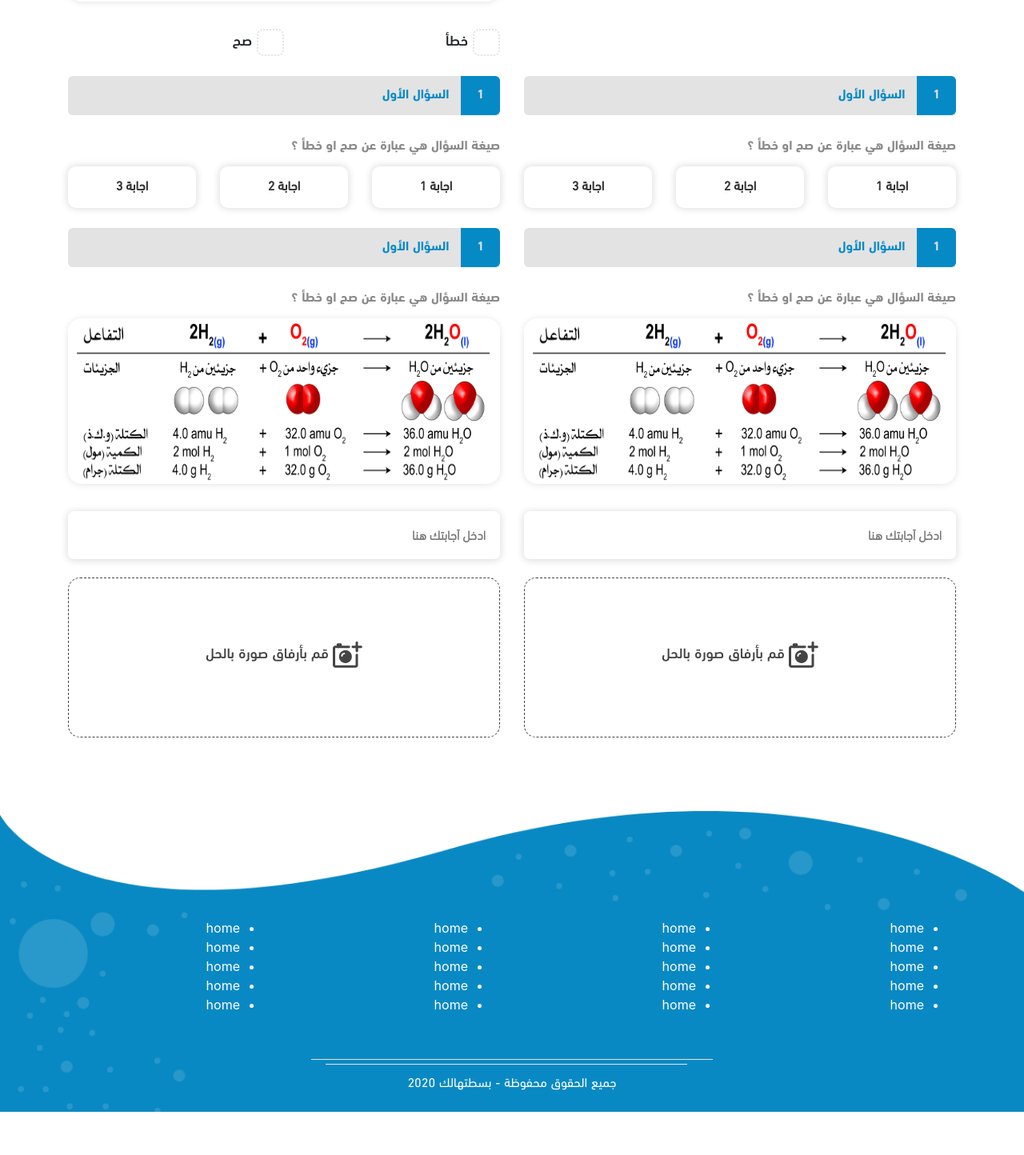
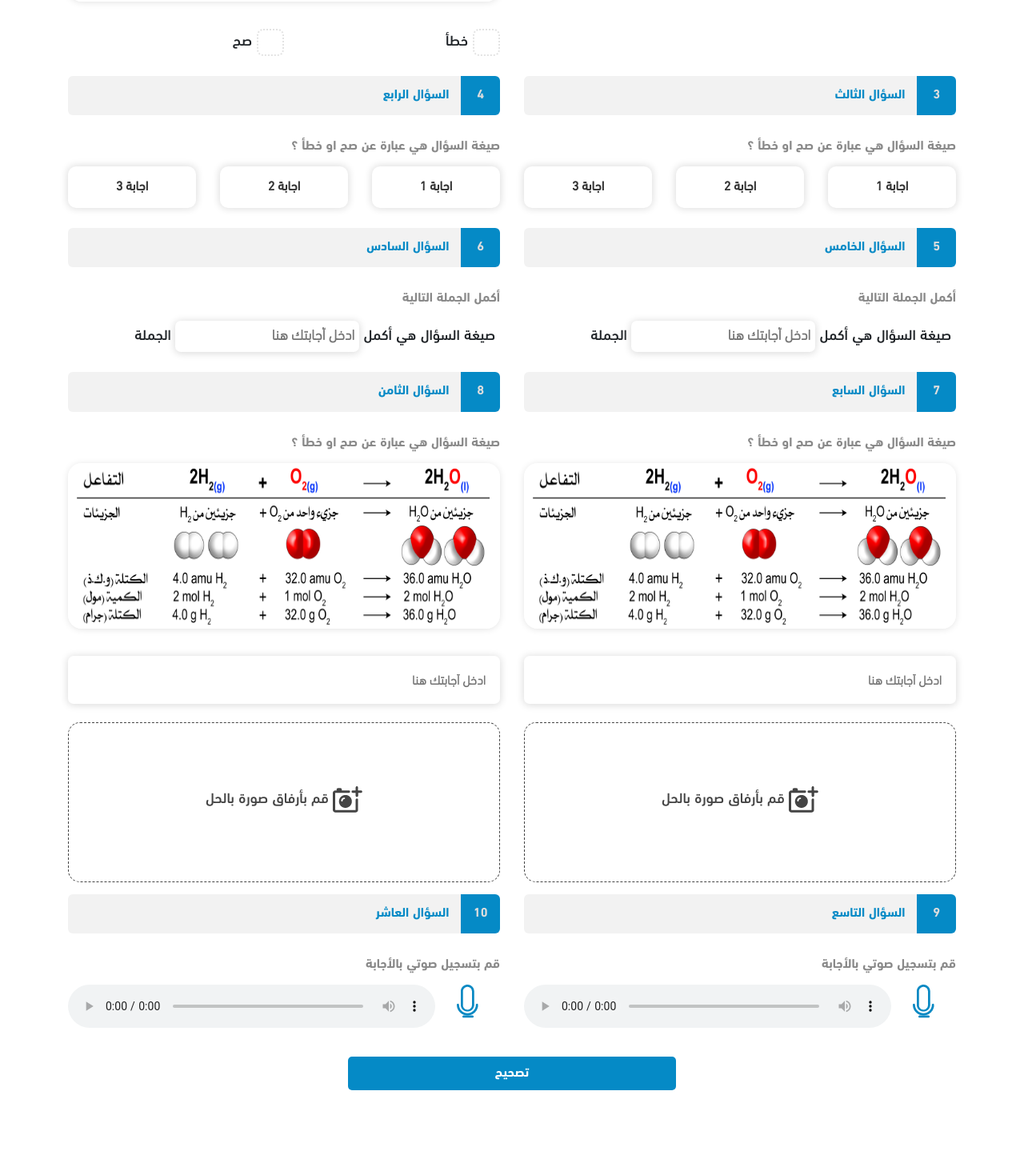
Before and after one commit to zeyadmoamen1210/redesign-bassthalk-homepage, a Nuxt app: page /general-exam-test in a window 1280 px wide. Shown: the part 626-2070 px from the top of the page at 80% size. Before the commit the page ends 2016 px from the top, so only its background shows below. Built offline with nearby package versions, Linux system fonts and the light colour scheme.

Commit message:
General tests page

```diff
--- a/pages/general-exam-test.vue
+++ b/pages/general-exam-test.vue
@@ -37,7 +37,8 @@
         </div>
 
 
-        <div class="general-exam-content">
+        <form action="" >
+          <div class="general-exam-content">
           <div class="row">
             <div class="col-md-6" style="min-height: 320px;">
               <div class="exam-cont-item">
@@ -73,10 +74,10 @@
              <div class="col-md-6" style="min-height: 320px;">
               <div class="exam-cont-item">
                     <div>
-                  <h6>1</h6>
+                  <h6>2</h6>
                 </div>
 
-                <div><h6>السؤال الأول</h6></div>
+                <div><h6>السؤال الثاني</h6></div>
               </div>
               <div class="check-box-ques">
                 <h6>صيغة السؤال هي عبارة عن صح او خطأ ؟</h6>
@@ -104,10 +105,10 @@
               <div class="col-md-6" style="margin-top: 25px;">
               <div class="exam-cont-item">
                     <div>
-                  <h6>1</h6>
+                  <h6>3</h6>
                 </div>
 
-                <div><h6>السؤال الأول</h6></div>
+                <div><h6>السؤال الثالث</h6></div>
               </div>
               <div class="check-box-ques">
                 <h6>صيغة السؤال هي عبارة عن صح او خطأ ؟</h6>
@@ -138,10 +139,10 @@
              <div class="col-md-6" style="margin-top: 25px;">
               <div class="exam-cont-item">
                     <div>
-                  <h6>1</h6>
+                  <h6>4</h6>
                 </div>
 
-                <div><h6>السؤال الأول</h6></div>
+                <div><h6>السؤال الرابع</h6></div>
               </div>
               <div class="check-box-ques">
                 <h6>صيغة السؤال هي عبارة عن صح او خطأ ؟</h6>
@@ -172,10 +173,70 @@
              <div class="col-md-6" style="margin-top: 25px;">
               <div class="exam-cont-item">
                     <div>
-                  <h6>1</h6>
+                  <h6>5</h6>
                 </div>
 
-                <div><h6>السؤال الأول</h6></div>
+                <div><h6>السؤال الخامس</h6></div>
+              </div>
+              <div class="check-box-ques">
+                <h6>أكمل الجملة التالية</h6>
+
+
+              <span class="fill-the-ques" style="width:100%;">
+
+              صيغة السؤال هي أكمل
+                <div class="form-groub" style="display: inline-block;">
+                  <input style="width:100%;padding: 6px" type="text" placeholder="ادخل أجابتك هنا">
+                </div>
+                الجملة
+               </span>
+
+
+
+
+              </div>
+
+            </div>
+
+
+
+
+            <div class="col-md-6" style="margin-top: 25px;">
+              <div class="exam-cont-item">
+                    <div>
+                  <h6>6</h6>
+                </div>
+
+                <div><h6>السؤال السادس</h6></div>
+              </div>
+              <div class="check-box-ques">
+                <h6>أكمل الجملة التالية </h6>
+
+
+              <span class="fill-the-ques" style="width:100%;">
+
+              صيغة السؤال هي أكمل
+                <div class="form-groub" style="display: inline-block;">
+                  <input style="width:100%;padding: 6px" type="text" placeholder="ادخل أجابتك هنا">
+                </div>
+                الجملة
+               </span>
+
+
+
+
+              </div>
+
+            </div>
+
+
+             <div class="col-md-6" style="margin-top: 25px;">
+              <div class="exam-cont-item">
+                    <div>
+                  <h6>7</h6>
+                </div>
+
+                <div><h6>السؤال السابع</h6></div>
               </div>
               <div class="check-box-ques">
                 <h6>صيغة السؤال هي عبارة عن صح او خطأ ؟</h6>
@@ -201,10 +262,10 @@
              <div class="col-md-6" style="margin-top: 25px;">
               <div class="exam-cont-item">
                     <div>
-                  <h6>1</h6>
+                  <h6>8</h6>
                 </div>
 
-                <div><h6>السؤال الأول</h6></div>
+                <div><h6>السؤال الثامن</h6></div>
               </div>
               <div class="check-box-ques">
                 <h6>صيغة السؤال هي عبارة عن صح او خطأ ؟</h6>
@@ -226,8 +287,72 @@
 
             </div>
 
+
+            <div class="col-md-6" style="margin-top: 25px;">
+              <div class="exam-cont-item">
+                    <div>
+                  <h6>9</h6>
+                </div>
+
+                <div><h6>السؤال التاسع</h6></div>
+              </div>
+              <div class="check-box-ques">
+                <h6>قم بتسجيل صوتي بالأجابة</h6>
+
+
+              <div class="audio-div">
+                <div class="audio-icon">
+                  <img src="../assets/imgs/noun_record audio_1970418.png" alt="">
+                </div>
+                <audio id="player" controls src="">
+
+                </audio>
+
+
+              </div>
+
+
+
+
+              </div>
+
+            </div>
+
+             <div class="col-md-6" style="margin-top: 25px;">
+              <div class="exam-cont-item">
+                    <div>
+                  <h6>10</h6>
+                </div>
+
+                <div><h6>السؤال العاشر</h6></div>
+              </div>
+              <div class="check-box-ques">
+                <h6>قم بتسجيل صوتي بالأجابة</h6>
+
+
+              <div class="audio-div">
+                <div class="audio-icon">
+                  <img src="../assets/imgs/noun_record audio_1970418.png" alt="">
+                </div>
+                <audio id="player" controls src="">
+
+                </audio>
+
+
+              </div>
+
+
+
+
+              </div>
+
+            </div>
+
+            <input type="submit" value="تصحيح">
+
           </div>
         </div>
+        </form>
       </div>
     </div>
   </div>
@@ -238,12 +363,57 @@ import NavbarBefore from '../components/NavbarBefore';
 export default {
 components:{
   NavbarBefore
+},
+methods:{
+  playAudio: function(){
+    document.getElementById('player').play()
+  },
+   pauseAudio: function(){
+    document.getElementById('player').pause()
+  },
+  increaseVolume: function(){
+    document.getElementById('player').volume += 0.1;
+  },
+  decreaseVolume: function(){
+    document.getElementById('player').volume -= 0.1;
+  }
 }
 }
 </script>
 
 <style lang="scss">
+.fill-the-ques{
+    span{
+      width:100%;
+    }
+  }
 .general-exam-test{
+  input[type="submit"]{
+        display: block;
+    width: 36%;
+    text-align: center;
+    margin: 36px auto;
+    padding: 9px;
+    background: #058ac6;
+    font-family: "CustomFontBold";
+    color: #FFF;
+    border: 0;
+    border-radius: 5px;
+  }
+  .audio-div{
+    overflow: hidden;
+    .audio-icon{
+          display: block;
+    width: 15%;
+    float: right;
+    text-align: center;
+    }
+    audio{
+      display: block;
+      width: 85%;
+      float: left;
+    }
+  }
   .absthalk-radio{
         -webkit-appearance: none;
     width: 10px;
@@ -281,7 +451,7 @@ components:{
     margin-right: 12px;
     font-family: "CustomFontMedium";
     margin-bottom: 0;
-    width: 90%;
+        width: 87%;
     float: left;
     color: #058ac6;
       }
@@ -313,6 +483,7 @@ components:{
       }
     }
   }
+
   .general-exam-head{
     overflow: hidden;
     >div{
@@ -363,7 +534,7 @@ components:{
 
           h6{
             color: #058ac6;
-    background-color: #e3e3e3;
+    background-color: #f2f2f2;
     padding: 15px;
     margin: 0;
     border-radius: 6px 0 0 6px;
@@ -444,4 +615,56 @@ components:{
     }
   }
 }
+
+
+  // Extra small devices (portrait phones, less than 576px)
+@media (max-width: 575.98px) {
+.general-exam-test .title .sub-name h4{
+      display: block;
+    font-size: 31px;
+    margin-right: 8px;
+    font-family: "CustomFontMedium";
+    margin-bottom: 10px;
+    width: 73%;
+    float: left;
+    color: #058ac6;
+}
+.general-exam-test .general-exam-head > div:last-of-type h4{
+        width: 13%;
+    margin-bottom: 16px;
+    font-size: 17px;
+}
+.unit h6 {
+    font-size: 13px;
+}
+.fill-the-ques{
+      font-size: 10px !important;
+}
+.general-exam-test .general-exam-head > div:last-of-type{
+  width:100%;
+}
+.general-exam-test .general-exam-head > div:first-of-type{
+      width: 19%;
+    margin-bottom: 18px;
+}
+ }
+
+// Small devices (landscape phones, 576px and up)
+@media (min-width: 576px) and (max-width: 767.98px) {
+
+ }
+
+// Medium devices (tablets, 768px and up)
+@media (min-width: 768px) and (max-width: 991.98px) {
+
+ }
+
+// Large devices (desktops, 992px and up)
+@media (min-width: 992px) and (max-width: 1199.98px) {
+
+ }
+
+// Extra large devices (large desktops, 1200px and up)
+@media (min-width: 1200px) {
+}
 </style>
```
Also changed, not shown: assets/imgs/noun_record audio_1970418.png (added).
